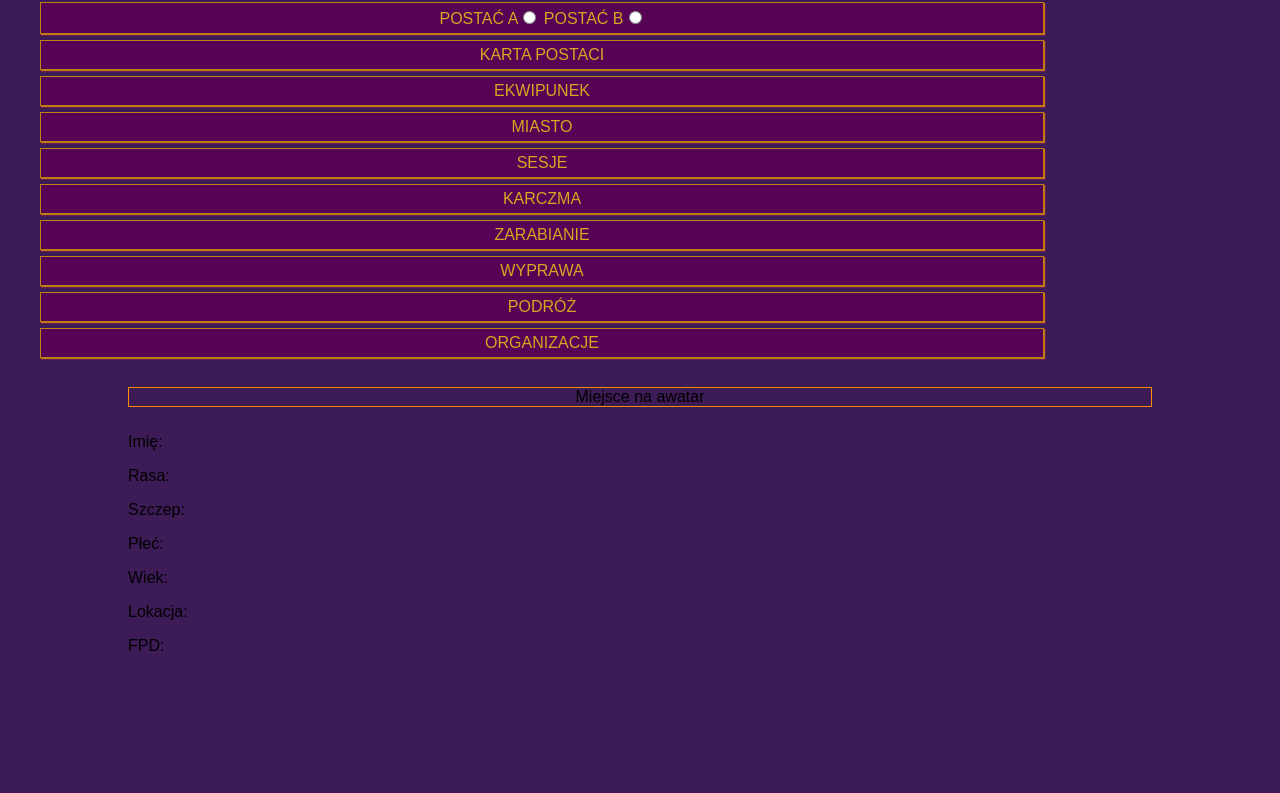
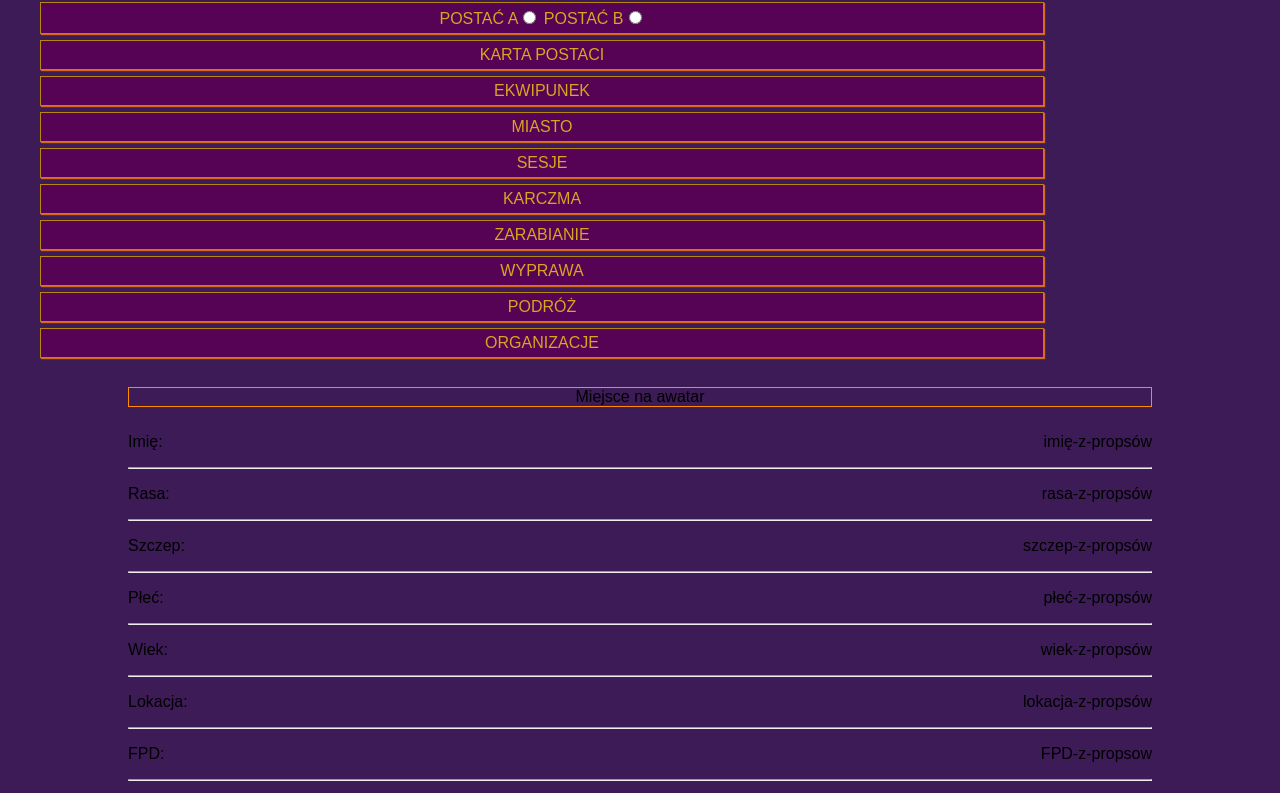
Before and after one commit to Marta-Wieczorek/lezarus, a React (Create React App) app in the folder lezarus/: page /kp in a window 1280 px wide. Shown: the part 513-1306 px from the top of the page. Before the commit the page ends 1184 px from the top, so only its background shows below. Built offline with nearby package versions, Linux system fonts and the light colour scheme.

Commit message:
metryka - formating

```diff
--- a/lezarus/src/App.css
+++ b/lezarus/src/App.css
@@ -74,3 +74,8 @@
   width: 80%;
   display: inline-block;
 }
+
+.metryka_wpis{
+  display:flex;
+  justify-content: space-between;
+}
--- a/lezarus/src/KP.js
+++ b/lezarus/src/KP.js
@@ -6,13 +6,20 @@
             <div className="kp">
                 <div className="awek">Miejsce na awatar</div>
                 <div className="metryka">
-                    <p>Imię:</p>
-                    <p>Rasa:</p>
-                    <p>Szczep:</p>
-                    <p>Płeć:</p>
-                    <p>Wiek:</p>
-                    <p>Lokacja:</p>
-                    <p>FPD:</p>
+                    <p className="metryka_wpis"><span>Imię:</span> <span>imię-z-propsów</span></p>
+                    <hr />
+                    <p className="metryka_wpis"><span>Rasa:</span> <span>rasa-z-propsów</span></p>
+                    <hr />
+                    <p className="metryka_wpis"><span>Szczep:</span> <span>szczep-z-propsów</span></p>
+                    <hr />
+                    <p className="metryka_wpis"><span>Płeć:</span> <span>płeć-z-propsów</span></p>
+                    <hr />
+                    <p className="metryka_wpis"><span>Wiek:</span> <span>wiek-z-propsów</span></p>
+                    <hr />
+                    <p className="metryka_wpis"><span>Lokacja:</span> <span>lokacja-z-propsów</span></p>
+                    <hr />
+                    <p className="metryka_wpis"><span>FPD:</span> <span>FPD-z-propsow</span></p>
+                    <hr />
                 </div>
             </div>
         )
```
